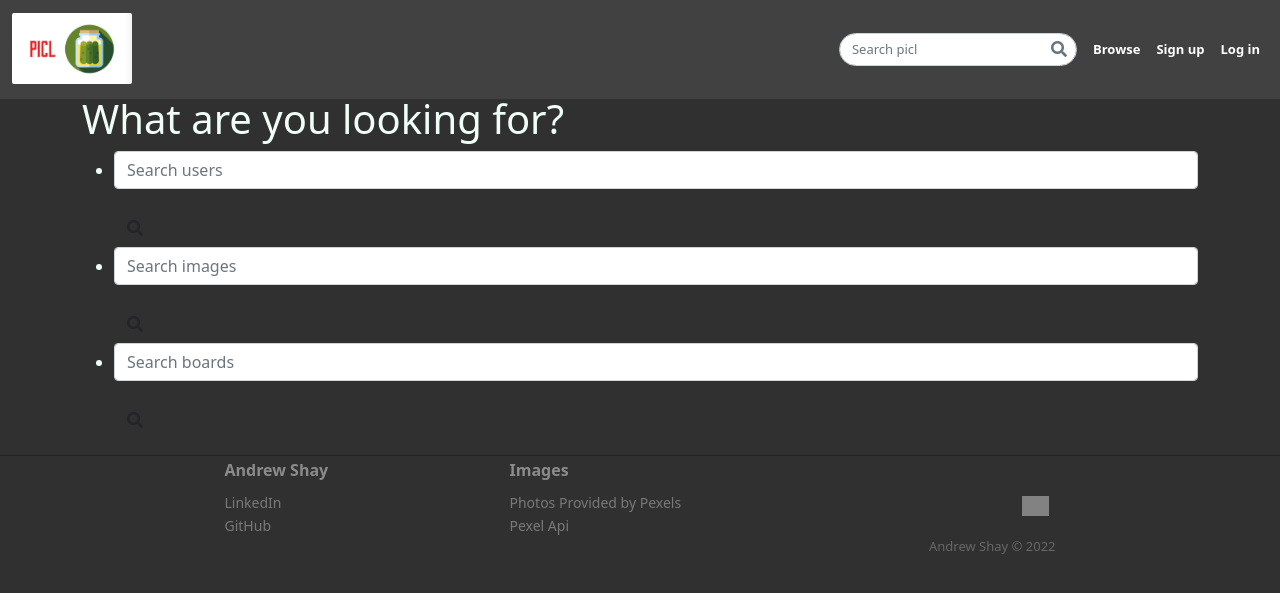
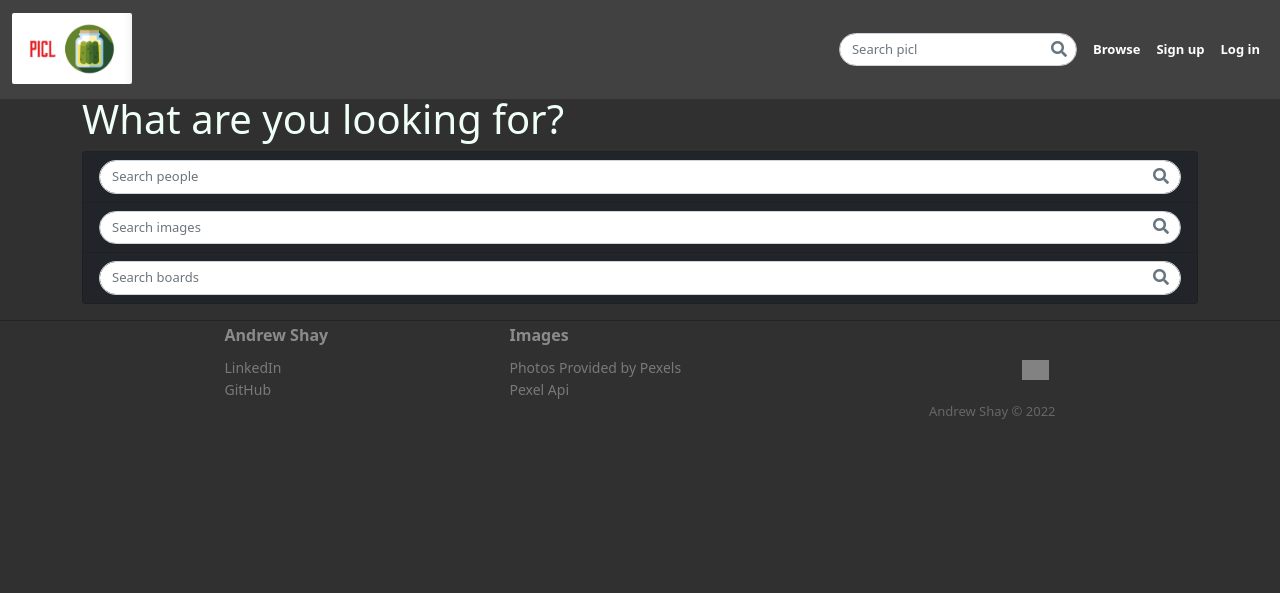
Before and after one commit to adshay18/Capstone-1, a Flask app: page /browse in a window 1280 px wide. Shown: the top 593 px of the page. Run offline with Flask 2, Linux system fonts and the light colour scheme; some libraries are stand-ins or nearby versions; grey boxes are pictures that could not be loaded.

Commit message:
style browse page

```diff
--- a/static/stylesheets/app.css
+++ b/static/stylesheets/app.css
@@ -426,3 +426,34 @@ a:hover {
 		margin-left: 12%;
 	}
 }
+
+/* Browse page formatting */
+#list.form-control {
+	border-radius: 20px;
+	margin-bottom: 0;
+	width: 100%;
+	font-size: 13px;
+	padding-right: 28px;
+	box-sizing: border-box;
+}
+
+#list.form-control + .btn {
+	position: absolute;
+	right: 27px;
+	top: 2px;
+	bottom: 4px;
+	z-index: 1;
+	padding: 0;
+	color: #66757f;
+}
+
+#list.form-control + .btn:active,
+#list.form-control + .btn:focus {
+	box-shadow: none;
+}
+
+#list:active,
+#list:focus {
+	box-shadow: none;
+	border: 2px solid #007bff;
+}
--- a/templates/browse.html
+++ b/templates/browse.html
@@ -2,26 +2,26 @@
 {% block title %}picl{% endblock %}
 {% block content %}
     <h1>What are you looking for?</h1>
-    <ul>
-        <li>
+    <ul class="list-group">
+        <li class="list-group-item bg-dark">
             <form class="navbar-form navbar-right" action="/users">
-                <input name="u" class="form-control" placeholder="Search users" id="user-search">
+                <input name="u" class="form-control" placeholder="Search people" id="list">
                 <button class="btn btn-default">
                   <span class="fa fa-search"></span>
                 </button>
               </form>
         </li>
-        <li>
+        <li class="list-group-item bg-dark">
             <form class="navbar-form navbar-right" action="/search">
-                <input name="q" class="form-control" placeholder="Search images" id="image-search">
+                <input name="q" class="form-control" placeholder="Search images" id="list">
                 <button class="btn btn-default">
                   <span class="fa fa-search"></span>
                 </button>
               </form>
         </li>
-        <li>
+        <li class="list-group-item bg-dark">
             <form class="navbar-form navbar-right" action="/boards">
-                <input name="b" class="form-control" placeholder="Search boards" id="board-search">
+                <input name="b" class="form-control" placeholder="Search boards" id="list">
                 <button class="btn btn-default">
                   <span class="fa fa-search"></span>
                 </button>
```
